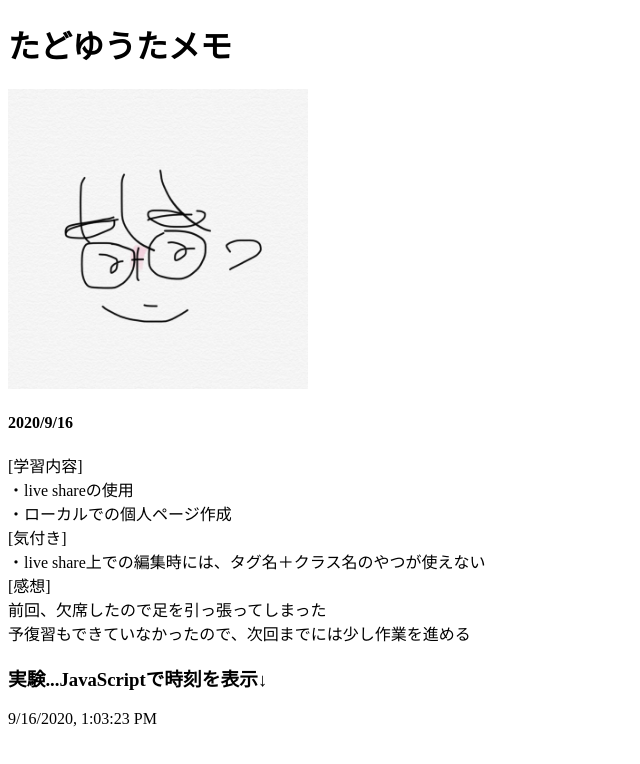
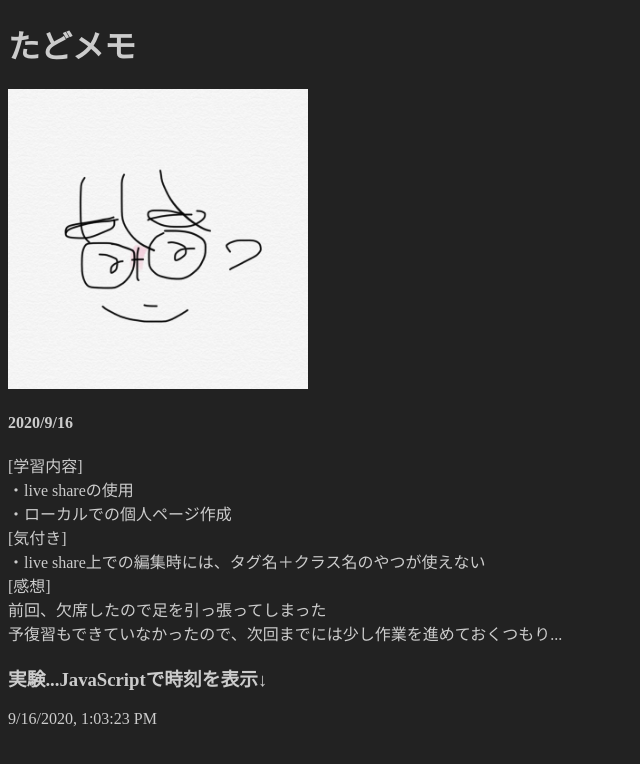
Before and after one commit to obarajuku/hellogit, a website: page people/tado/index.html in a window 1280 px wide. Shown: the whole page, without its empty margins (0-640 px from the left). Drawn offline with Linux system fonts and the light colour scheme.

Commit message:
色をつけてみました

```diff
--- a/people/tado/index.html
+++ b/people/tado/index.html
@@ -5,8 +5,8 @@
     <meta name="viewport" content="width=device-width, initial-scale=1.0" />
     <title>Document</title>
   </head>
-  <body>
-    <h1>たどゆうたメモ</h1>
+  <body bgcolor="#222" text="#ccc">
+    <h1>たどメモ</h1>
     <img src=./photo/IMG_9324.jpg alt="イメージ図" width="300" height="300">
     <h4>2020/9/16</h4>
     [学習内容]<br>
@@ -16,7 +16,7 @@
     ・live share上での編集時には、タグ名＋クラス名のやつが使えない<br>
     [感想]<br>
     前回、欠席したので足を引っ張ってしまった<br>
-    予復習もできていなかったので、次回までには少し作業を進める<br>
+    予復習もできていなかったので、次回までには少し作業を進めておくつもり...<br>
     <h3>実験...JavaScriptで時刻を表示↓</h3>
     <script>
       window.onload = function () {
```
